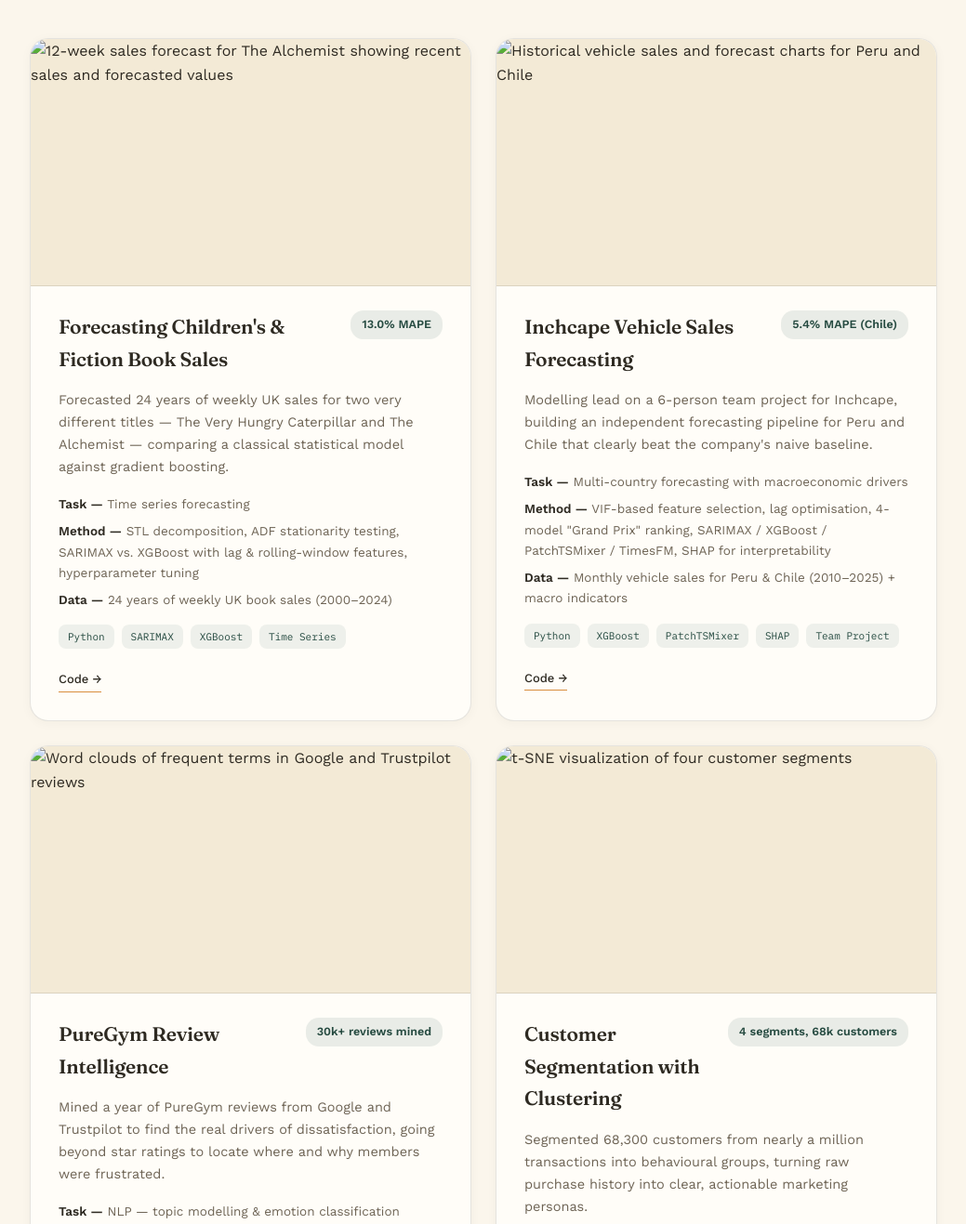
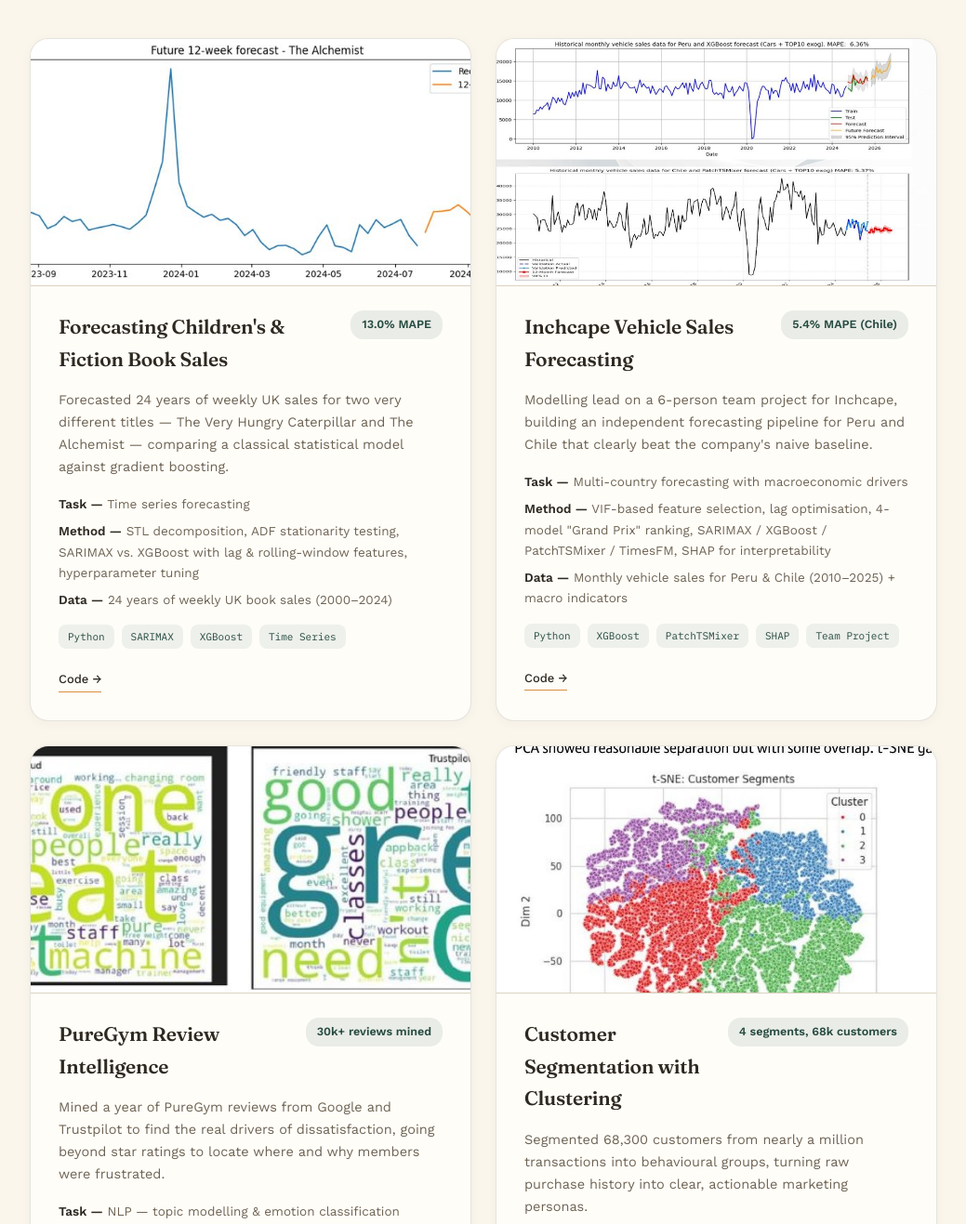
Before and after one commit to Nithuran/Nithuran.github.io, a plain HTML site: page index.html in a window 1280 px wide. Shown: the part 2760-4077 px from the top of the page at 93% size, without its empty margins (120-1159 px from the left). Drawn offline with nearby package versions, Linux system fonts and the light colour scheme.

Commit message:
Update chart paths to remove 'assets/' prefix

```diff
--- a/index.html
+++ b/index.html
@@ -600,7 +600,7 @@
     tags: ["Python", "SARIMAX", "XGBoost", "Time Series"],
     github: "https://github.com/Nithuran/book-sales-forecasting",
     demo: "",
-    chart: "assets/book-sales-forecast.jpg",
+    chart: "book-sales-forecast.jpg",
     chartAlt: "12-week sales forecast for The Alchemist showing recent sales and forecasted values"
   },
   {
@@ -613,7 +613,7 @@
     tags: ["Python", "XGBoost", "PatchTSMixer", "SHAP", "Team Project"],
     github: "https://github.com/Nithuran/inchcape-vehicle-sales-forecasting",
     demo: "",
-    chart: "assets/inchcape-forecast.jpg",
+    chart: "inchcape-forecast.jpg",
     chartAlt: "Historical vehicle sales and forecast charts for Peru and Chile"
   },
   {
@@ -626,7 +626,7 @@
     tags: ["Python", "NLP", "BERTopic", "Transformers"],
     github: "https://github.com/Nithuran/puregym-review-intelligence",
     demo: "",
-    chart: "assets/puregym-wordclouds.jpg",
+    chart: "puregym-wordclouds.jpg",
     chartAlt: "Word clouds of frequent terms in Google and Trustpilot reviews"
   },
   {
@@ -639,7 +639,7 @@
     tags: ["Python", "K-Means", "PCA", "t-SNE"],
     github: "https://github.com/Nithuran/customer-segmentation-clustering",
     demo: "",
-    chart: "assets/customer-tsne.jpg",
+    chart: "customer-tsne.jpg",
     chartAlt: "t-SNE visualization of four customer segments"
   },
   {
@@ -652,7 +652,7 @@
     tags: ["Python", "XGBoost", "Neural Networks", "Classification"],
     github: "https://github.com/Nithuran/student-completion-prediction",
     demo: "",
-    chart: "assets/student-performance.jpg",
+    chart: "student-performance.jpg",
     chartAlt: "Model accuracy, precision, recall, and AUC across three data stages"
   },
   {
@@ -665,7 +665,7 @@
     tags: ["Python", "Isolation Forest", "One-Class SVM", "PCA"],
     github: "https://github.com/Nithuran/predictive-maintenance-anomaly-detection",
     demo: "",
-    chart: "assets/anomaly-rates.jpg",
+    chart: "anomaly-rates.jpg",
     chartAlt: "Bar chart comparing anomaly detection rates across IQR, SVM, and Isolation Forest"
   }
 ];
```
